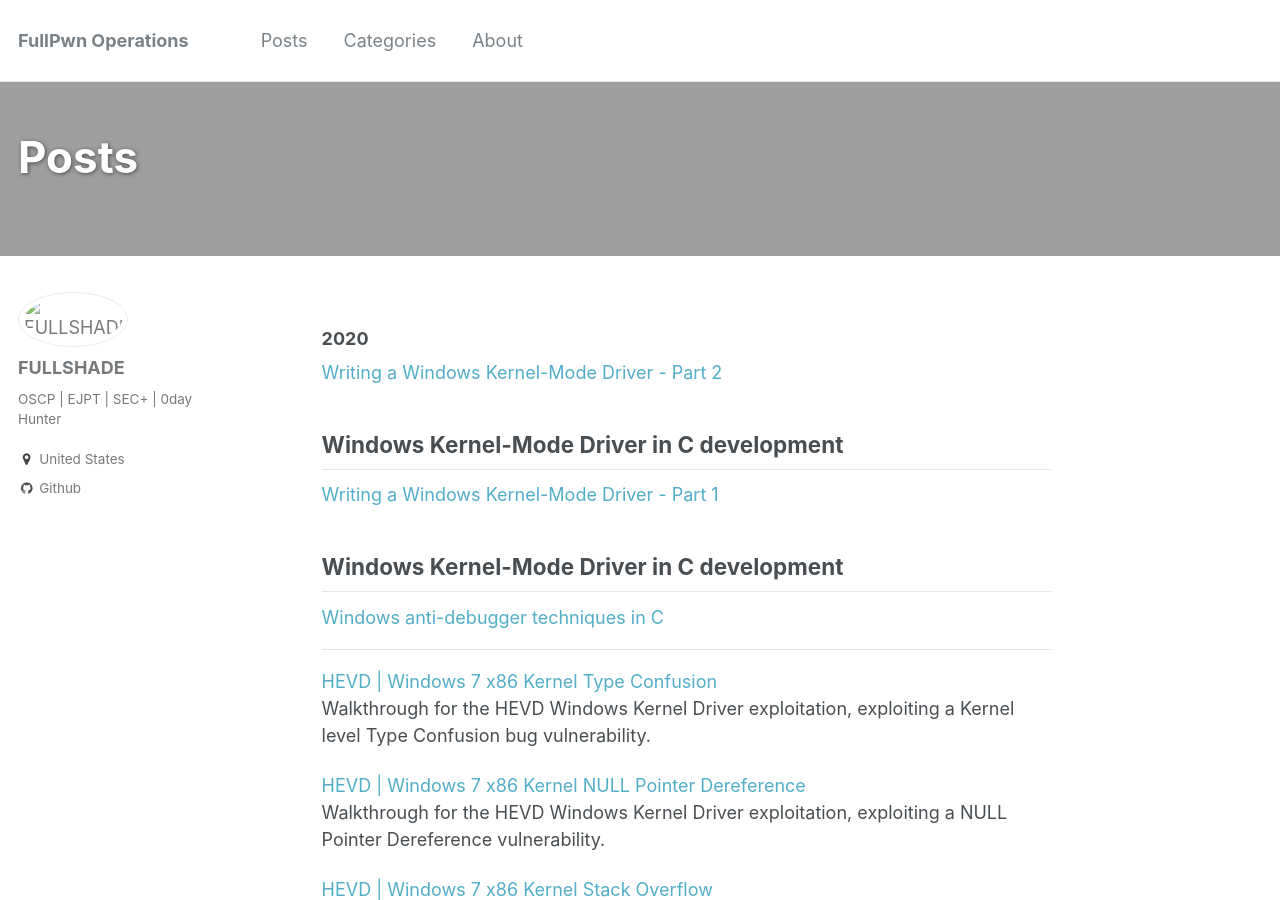
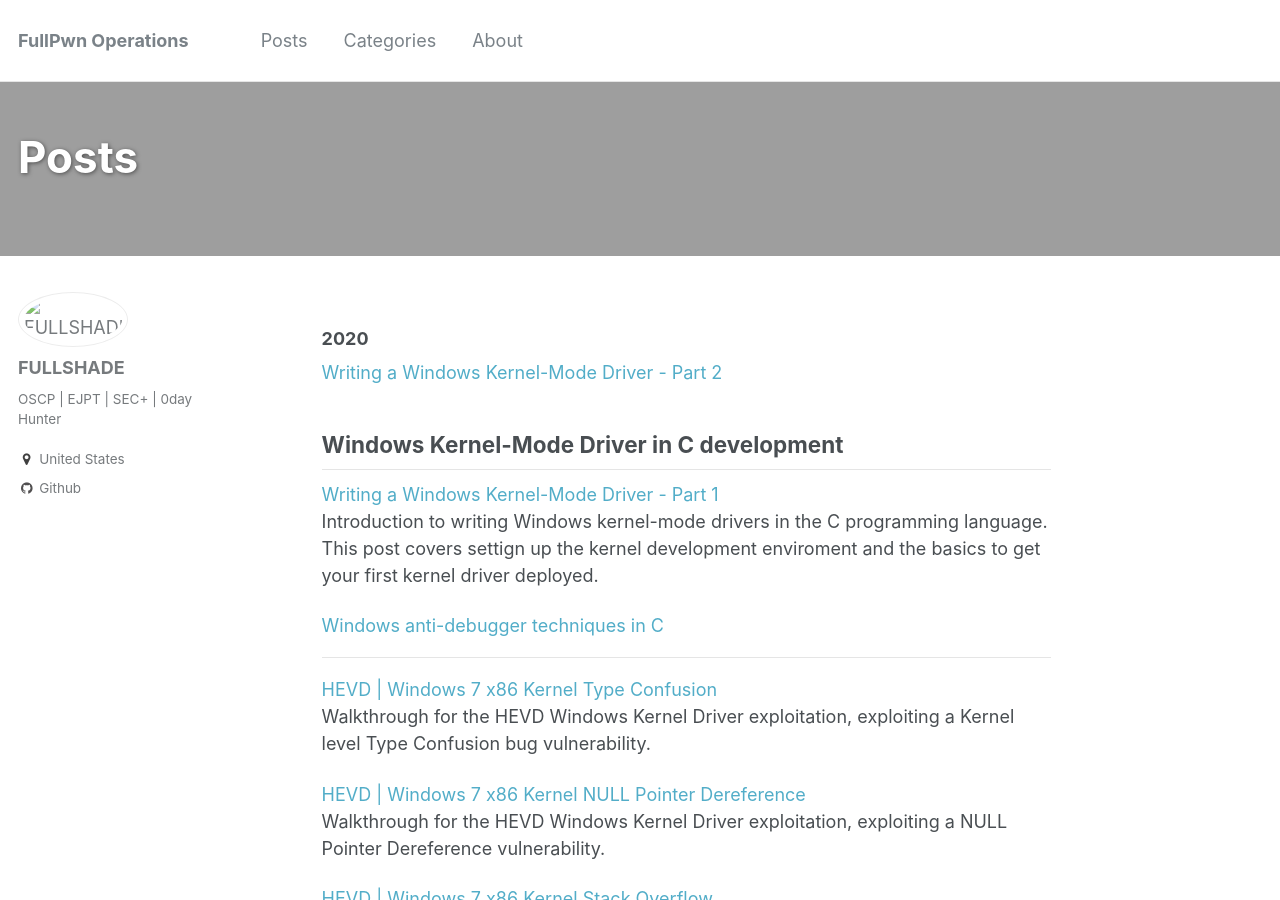
Before and after one commit to asdyxcyxc/FULLSHADE.github.io, a Jekyll site: the page built from _pages/posts.md, in a window 1280 px wide and 900 px high. Built offline with Jekyll 4.4.1, drawn with Linux system fonts in a browser that asks for light colours.

Commit message:
Update 2020-02-28-kernel-driver1.md

```diff
--- a/_posts/2020-02-28-kernel-driver1.md
+++ b/_posts/2020-02-28-kernel-driver1.md
@@ -5,7 +5,9 @@
 categories: windows kernel driver
 ---
 
-## Windows Kernel-Mode Driver in C development
+Introduction to writing Windows kernel-mode drivers in the C programming language. This post covers settign up the kernel development enviroment and the basics to get your first kernel driver deployed.
+
+## Windows Kernel-Mode Driver development - Part 1
 
 ----
 
```
